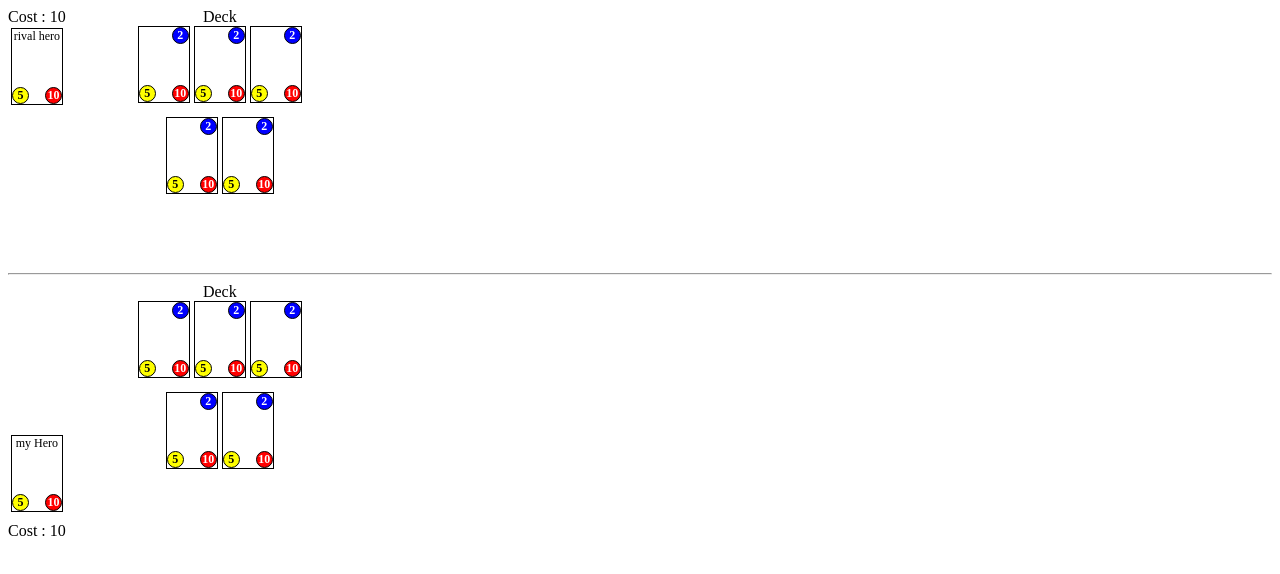
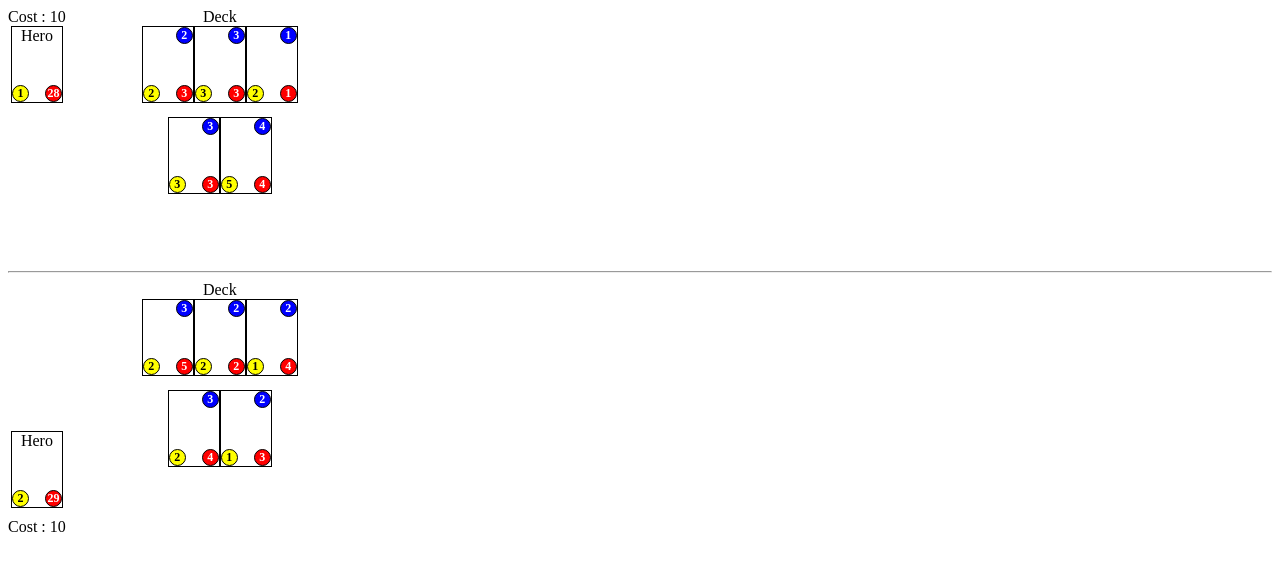
Before and after one commit to YJLeeGinter/another-card-game, a plain HTML site: page index.html in a window 1280 px wide. Drawn offline with Linux system fonts and the light colour scheme.

Commit message:
finished the initial setup with functions

```diff
--- a/game.js
+++ b/game.js
@@ -2,10 +2,77 @@ var rivalHero = document.getElementById('rival-hero');
 var myHero = document.getElementById('my-hero');
 var rivalDeck = document.getElementById('rival-deck');
 var myDeck = document.getElementById('my-deck');
+var rivalDeckData = [];
+var myDeckData = [];
+var rivalHeroData;
+var myHeroData;
+
+function connectCardAndDom(data, dom, hero){
+    var card = document.querySelector('.card-hidden .card').cloneNode(true);
+    card.querySelector('.card-cost').textContent = data.cost;
+    card.querySelector('.card-att').textContent = data.att;
+    card.querySelector('.card-hp').textContent = data.hp;
+    if(hero){
+        card.querySelector('.card-cost').style.display = 'none';
+        var name = document.createElement('div');
+        name.textContent = 'Hero';
+        card.appendChild(name);
+    }
+    dom.appendChild(card);
+}
+
+function createRivalDeck(num){
+    for(var i = 0; i < num ; i++){
+        rivalDeckData.push(makeCards());
+    }
+    rivalDeckData.forEach(function(data){
+        connectCardAndDom(data, rivalDeck);
+    })
+}
+
+function createMyDeck(num){
+    for(var i = 0; i < num ; i++){
+        myDeckData.push(makeCards());
+    }
+    myDeckData.forEach(function(data){
+        connectCardAndDom(data, myDeck);
+    })
+}
+
+function createMyHero(){
+   myHeroData =  makeCards(true);
+   connectCardAndDom(myHeroData, myHero, true);
+}
+
+function createRivalHero(){
+    rivalHeroData = makeCards(true);
+   connectCardAndDom(rivalHeroData, rivalHero, true);
+}
+
+function Card(hero){
+    if(hero){
+        this.att = Math.ceil(Math.random()* 2);
+        this.hp = Math.ceil(Math.random()*5)+25;
+        this.hero = true;
+
+    } else{
+        this.att = Math.ceil(Math.random()* 5);
+        this.hp = Math.ceil(Math.random()*5);
+        this.cost = Math.floor((this.att + this.hp) /2);
+    }
+
+}
+
+function makeCards(hero){
+    return new Card(hero);
+}
 
 function initialSetup(){
 
-
+    createRivalDeck(5);
+    createMyDeck(5);
+    createMyHero();
+    createRivalHero();
 
 }
 
--- a/index.html
+++ b/index.html
@@ -63,17 +63,22 @@
           background-color: red;
           color: white;
         }
+        .card-hidden{
+          display: none;
+        }
     </style>
 </head>
     <body>
       <div id="rival">
       <div id="rival-cost">Cost : <span>10</span></div>
       <div id="rival-hero">
-          <div class="card">
+        <!--
+            <div class="card">
             <div class="card-name">rival hero</div>
               <div class="card-att">5</div>
               <div class="card-hp">10</div>
             </div>
+        -->
       </div>
       <div id="rival-cards" style="height: 150px">
          <!--
@@ -97,7 +102,7 @@
     </div>
 <div id="rival-deck">
   <div>Deck</div>
-    <div class="card">
+    <!--<div class="card">
         <div class="card-cost">2</div>
         <div class="card-att">5</div>
         <div class="card-hp">10</div>
@@ -121,68 +126,33 @@
           <div class="card-cost">2</div>
         <div class="card-att">5</div>
         <div class="card-hp">10</div>
-      </div>
+      </div>   -->
 </div>
 
 
       <hr>
       <div id="my">
       <div id="my-cards" style="height: 150px"> <!-- my heroes-->
-        <!--
-          <div class="card">
-            <div class="card-cost">2</div>
-          <div class="card-att">5</div>
-          <div class="card-hp">10</div>
-        </div>
-        <div class="card">
-            <div class="card-cost">2</div>
-            <div class="card-att">5</div>
-            <div class="card-hp">10</div>
-          </div>
-          <div class="card">
-              <div class="card-cost">2</div>
-              <div class="card-att">5</div>
-              <div class="card-hp">10</div>
-            </div>
-          -->
+
         </div>
       <div id="my-hero">
-          <div class="card">
-            <div class="card-name">my Hero</div>
-              <div class="card-att">5</div>
-              <div class="card-hp">10</div>
-            </div>
+
       </div>
     <div id="my-cost">Cost : <span>10</span></div>
     </div>
       <div id="my-deck">
         <div>Deck</div>
+
+      </div>
+
+      <div class="card-hidden">
           <div class="card">
-              <div class="card-cost">2</div>
-              <div class="card-att">5</div>
-              <div class="card-hp">10</div>
-            </div>
-          <div class="card">
-              <div class="card-cost">2</div>
-              <div class="card-att">5</div>
-              <div class="card-hp">10</div>
-            </div>
-            <div class="card">
-              <div class="card-cost">2</div>
-              <div class="card-att">5</div>
-              <div class="card-hp">10</div>
-            </div>
-          <div class="card">
-              <div class="card-cost">2</div>
-              <div class="card-att">5</div>
-              <div class="card-hp">10</div>
-            </div>
-             <div class="card">
-              <div class="card-cost">2</div>
-              <div class="card-att">5</div>
-              <div class="card-hp">10</div>
+              <div class="card-cost"></div>
+              <div class="card-att"></div>
+              <div class="card-hp"></div>
             </div>
       </div>
+
 
       <script src="game.js"></script>
     </body>
```
